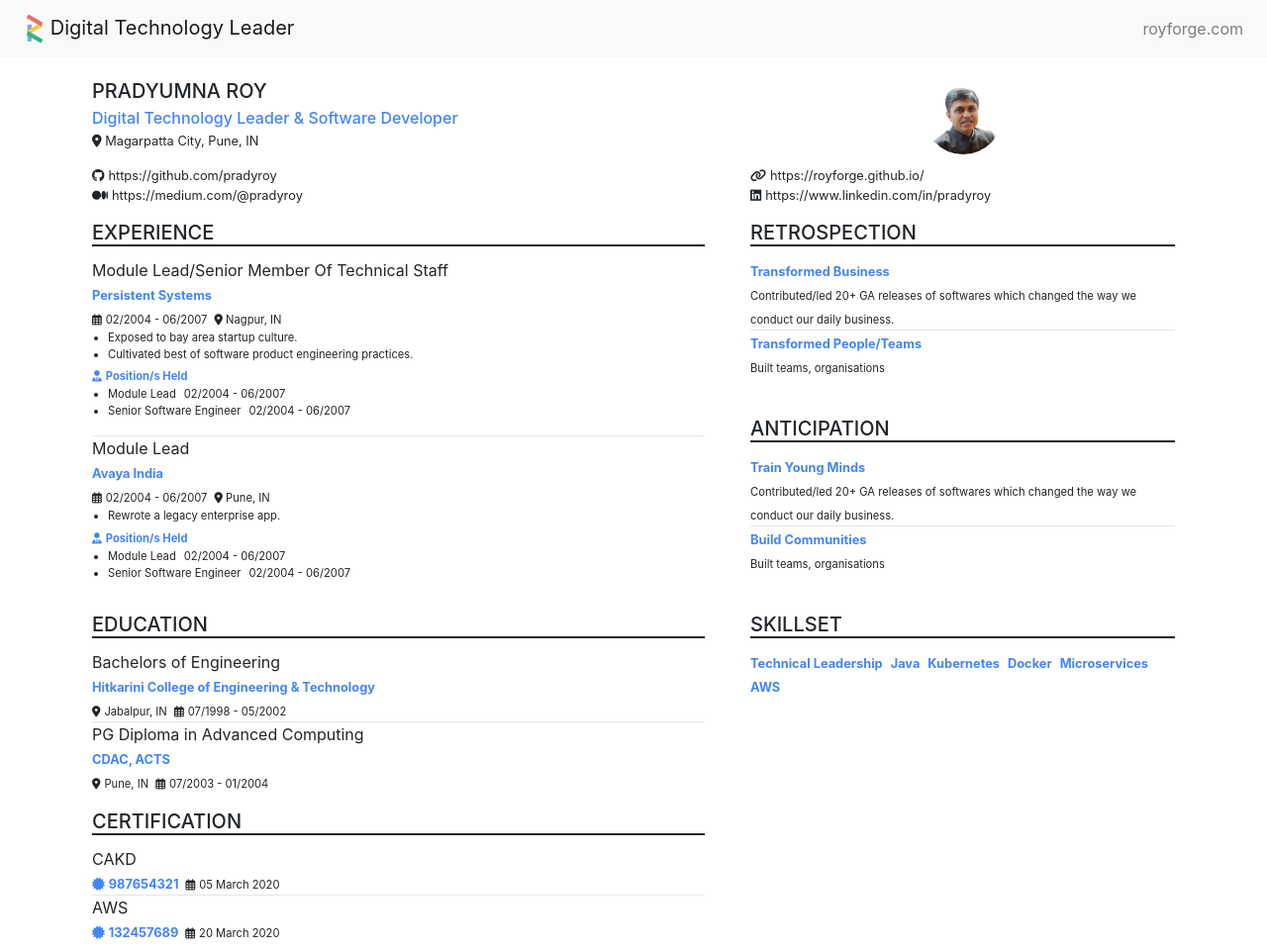
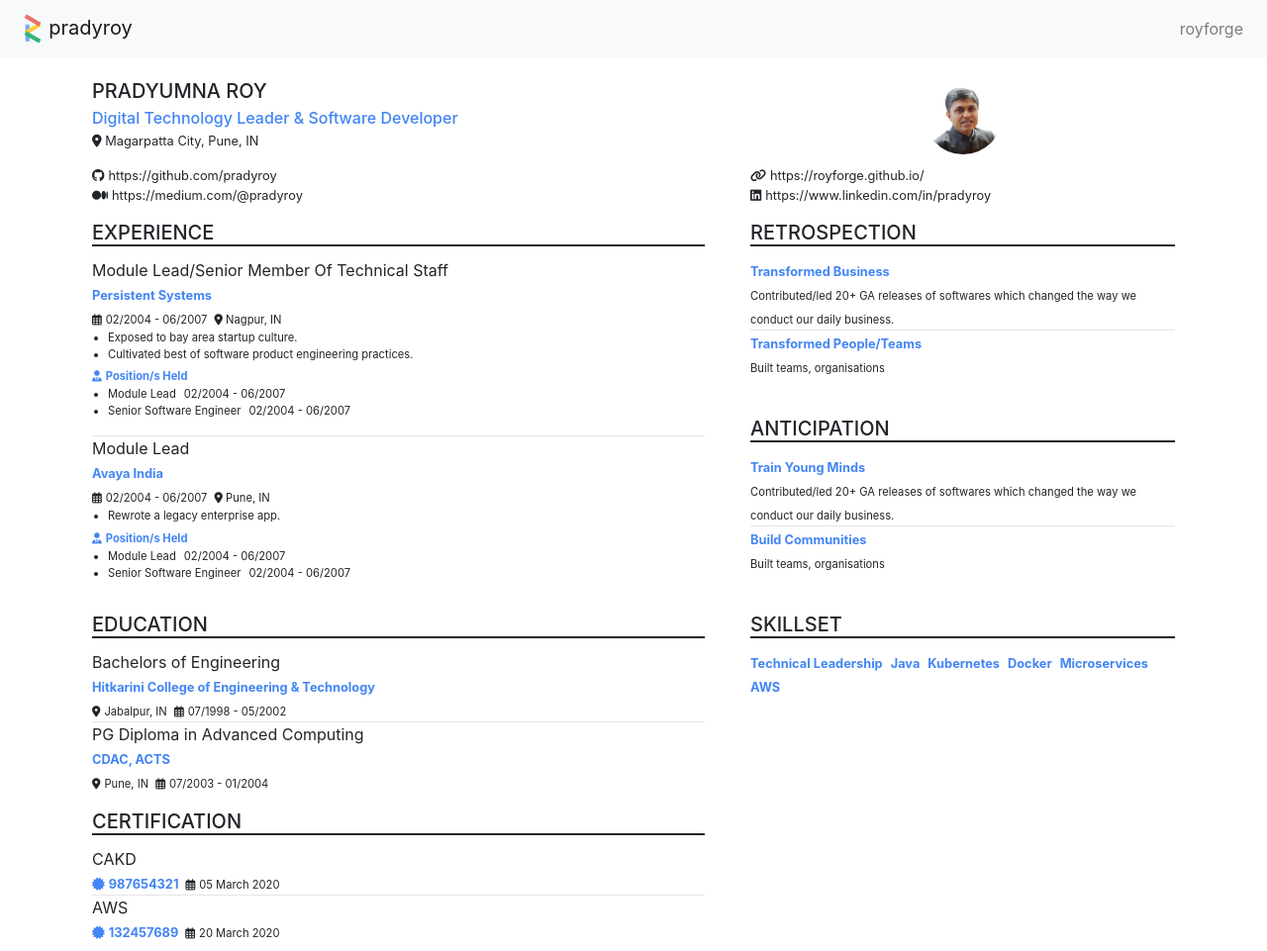
Before and after one commit to pradyroy/pradyroy.github.io, a Jekyll site: the page built from index.md, in a window 1280 px wide and 961 px high. Shown: the whole window at 99% size. Built offline with Jekyll 4.4.1, drawn with Linux system fonts in a browser that asks for light colours; nearby versions of some CDN libraries.

Commit message:
changed sitename

```diff
--- a/_config.yml
+++ b/_config.yml
@@ -1,4 +1,5 @@
 title: Digital Technology Leader
+sitename: pradyroy
 logo: /assets/logo/royforge-logo.svg
 description: > # this means to ignore newlines until "plugins:"
   Pradyumna Roy is a software developer, with extensive experience
@@ -9,7 +10,7 @@ plugins:
  - jekyll-seo-tag
 
 menu:
-  - title: royforge.com
+  - title: royforge
     url: https://royforge.github.io/
 
 cv:
--- a/_includes/menu_navbar.html
+++ b/_includes/menu_navbar.html
@@ -1,5 +1,5 @@
   <nav class="navbar navbar-expand-md navbar-light fixed-top bg-light">
-  <a class="navbar-brand" href="{{ site.url }}"><img class='site-logo' src="{{ site.logo | relative_url }}" />{{ site.title | escape }}</a>
+  <a class="navbar-brand" href="{{ site.url }}"><img class='site-logo' src="{{ site.logo | relative_url }}" />{{ site.sitename | escape }}</a>
 
   <button class="navbar-toggler" type="button" data-toggle="collapse" data-target="#navbarCollapse" aria-controls="navbarCollapse" aria-expanded="false" aria-label="Toggle navigation">
     <span class="navbar-toggler-icon"></span>
```
